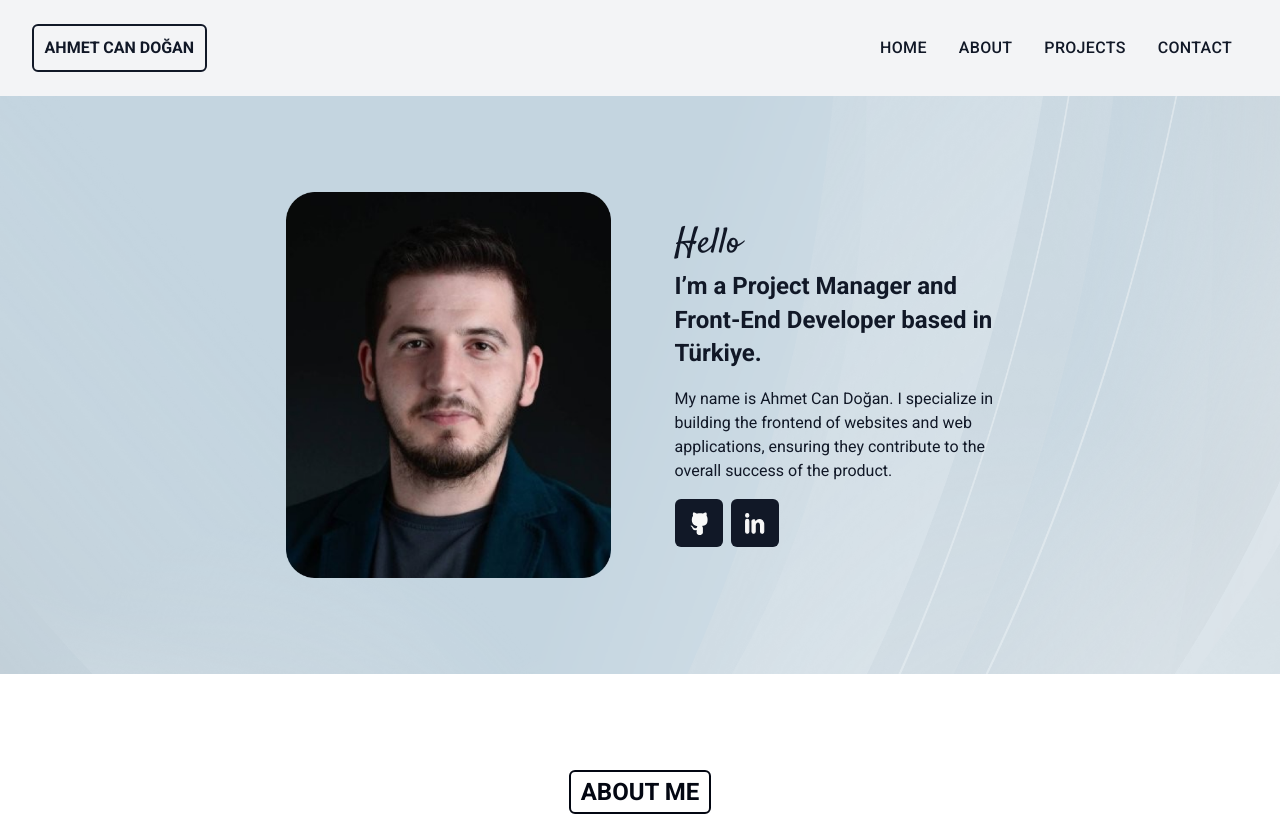
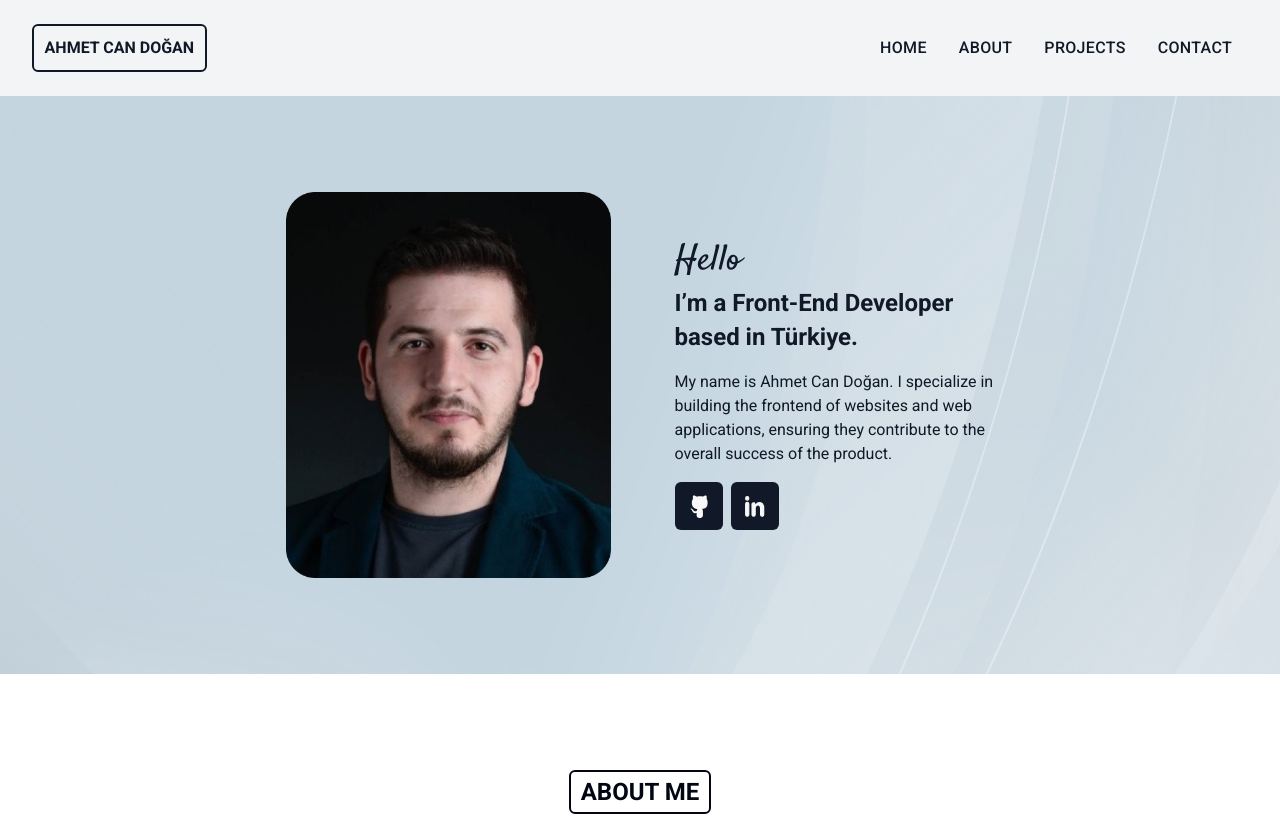
Before and after one commit to ahmet-dgn/portfolio-project, a Next.js app: page / in a window 1280 px wide. Shown: the top 816 px of the page. Built offline with nearby package versions, Linux system fonts and the light colour scheme.

Commit message:
Bux fixed

```diff
--- a/components/heroArea.js
+++ b/components/heroArea.js
@@ -16,7 +16,7 @@ export default function HeroArea() {
             Hello
           </p>
           <h1 className="text-h4 pb-4 font-bold text-custom-primary">
-            I’m a Project Manager and Front-End Developer based in Türkiye.
+            I’m a Front-End Developer based in Türkiye.
           </h1>
           <p className="pb-4 text-custom-primary">
             My name is Ahmet Can Doğan. I specialize in building the frontend of
--- a/pages/index.js
+++ b/pages/index.js
@@ -10,7 +10,7 @@ export default function Home() {
     <div className="text-sky-900 ">
       <>
         <Head>
-          <title>Ahmet Can Doğan - Project Manager</title>
+          <title>Ahmet Can Doğan - Front-End Developer</title>
           <meta name="robots" content="noindex" />
           <meta
             name="description"
@@ -19,7 +19,7 @@ export default function Home() {
           <link rel="icon" href="/images/favicon.ico" />
           <meta
             property="og:title"
-            content="Ahmet Can Doğan - Project Manager"
+            content="Ahmet Can Doğan - Front-End Developer"
           />
           <meta
             property="og:description"
```
